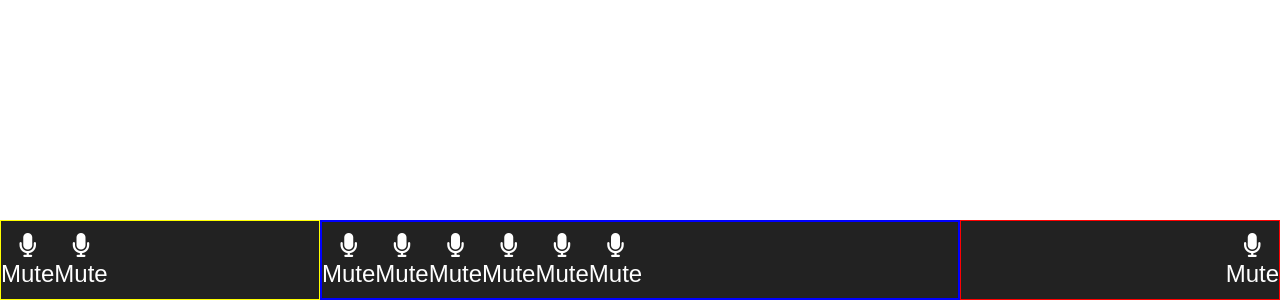
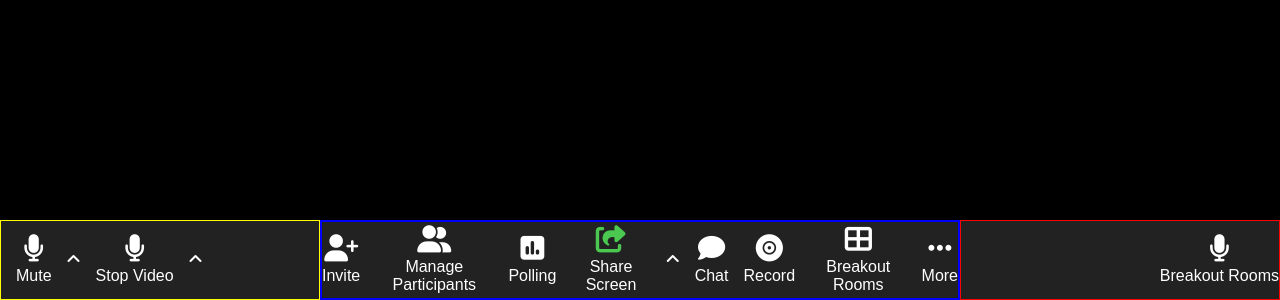
Before and after one commit to salvoPernicano/html-css-zoom, a plain HTML site: page index.html in a window 1280 px wide. Shown: the part 500-800 px from the top of the page. Drawn offline with Linux system fonts and the light colour scheme.

Commit message:
aggiunta icone footer

```diff
--- a/css/style.css
+++ b/css/style.css
@@ -16,17 +16,21 @@ footer{
 }
 
 button{
-
     border: none;
-    font-size: 1.5rem;
+    font-size: 1rem;
     text-transform: capitalize;
     color: white;
     background-color: #222222;
 }
 
+button i{
+    font-size: 1.7rem;
+}
+
+
 button span {
     display: block;
-
+    margin-top: 5px;
 
 }
 
@@ -35,11 +39,14 @@ button span {
 footer div:first-child{
     flex-basis: 25%;
     border: 1px solid yellow;
+    padding-left: 15px;
 }
 
 footer div:nth-child(2){
     flex-basis: 50%;
     border: 2px solid blue;
+    justify-content: center;
+    gap: 15px;
 }
 
 footer div:last-child{
@@ -52,4 +59,15 @@ footer div:last-child{
     height: 100%;
     display: flex;
     align-items: center;
+    gap: 15px;
 }
+
+
+.fa-angle-up{
+    font-size: 1em;
+}
+
+.container{
+    height: 90vh;
+    background-color: black;
+}
--- a/index.html
+++ b/index.html
@@ -20,56 +20,78 @@
                     mute
                 </span>
             </button>
+            <button><i class="fa-solid fa-angle-up" style="color: #ffffff;"></i>
+            </button>
             <button>
                 <i class="fa-solid fa-microphone" style="color: #ffffff;"></i>
                 <span>
-                    mute
+                    stop video
+                </span>
+            </button>
+            <button><i class="fa-solid fa-angle-up" style="color: #ffffff;"></i>
+            </button>
+        </div>
+
+
+        <div class="call-act">
+            <button>
+                <i class="fa-solid fa-user-plus" style="color: #ffffff;"></i>
+                <span>
+                    invite
+                </span>
+            </button>
+            <button>
+                <i class="fa-solid fa-user-group" style="color: #ffffff;"></i>
+                <span>
+                    manage participants
+                </span>
+            </button>
+            <button>
+                <i class="fa-solid fa-square-poll-vertical" style="color: #ffffff;"></i>
+                <span>
+                    polling
+                </span>
+            </button>
+            <button>
+                <i class="fa-solid fa-share-from-square" style="color: #4bc850;"></i>
+                <span>
+                    share screen
+                </span>
+            </button>
+            <button><i class="fa-solid fa-angle-up" style="color: #ffffff;"></i>
+            </button>
+            <button>
+                <i class="fa-solid fa-comment" style="color: #ffffff;"></i>
+                <span>
+                    chat
+                </span>
+            </button>
+            <button>
+                <i class="fa-solid fa-record-vinyl" style="color: #ffffff;"></i>
+                <span>
+                    record
+                </span>
+            </button>
+            <button>
+                <i class="fa-solid fa-table-cells-large" style="color: #ffffff;"></i>
+                <span>
+                    breakout rooms
+                </span>
+            </button>
+            <button>
+                <i class="fa-solid fa-ellipsis" style="color: #ffffff;"></i>
+                <span>
+                    more
                 </span>
             </button>
         </div>
+
+
         <div class="call-act">
             <button>
                 <i class="fa-solid fa-microphone" style="color: #ffffff;"></i>
                 <span>
-                    mute
-                </span>
-            </button>
-            <button>
-                <i class="fa-solid fa-microphone" style="color: #ffffff;"></i>
-                <span>
-                    mute
-                </span>
-            </button>
-            <button>
-                <i class="fa-solid fa-microphone" style="color: #ffffff;"></i>
-                <span>
-                    mute
-                </span>
-            </button>
-            <button>
-                <i class="fa-solid fa-microphone" style="color: #ffffff;"></i>
-                <span>
-                    mute
-                </span>
-            </button>
-            <button>
-                <i class="fa-solid fa-microphone" style="color: #ffffff;"></i>
-                <span>
-                    mute
-                </span>
-            </button>
-            <button>
-                <i class="fa-solid fa-microphone" style="color: #ffffff;"></i>
-                <span>
-                    mute
-                </span>
-            </button>
-        </div>
-        <div class="call-act">
-            <button>
-                <i class="fa-solid fa-microphone" style="color: #ffffff;"></i>
-                <span>
-                    mute
+                    breakout rooms
                 </span>
             </button>
         </div>
```
